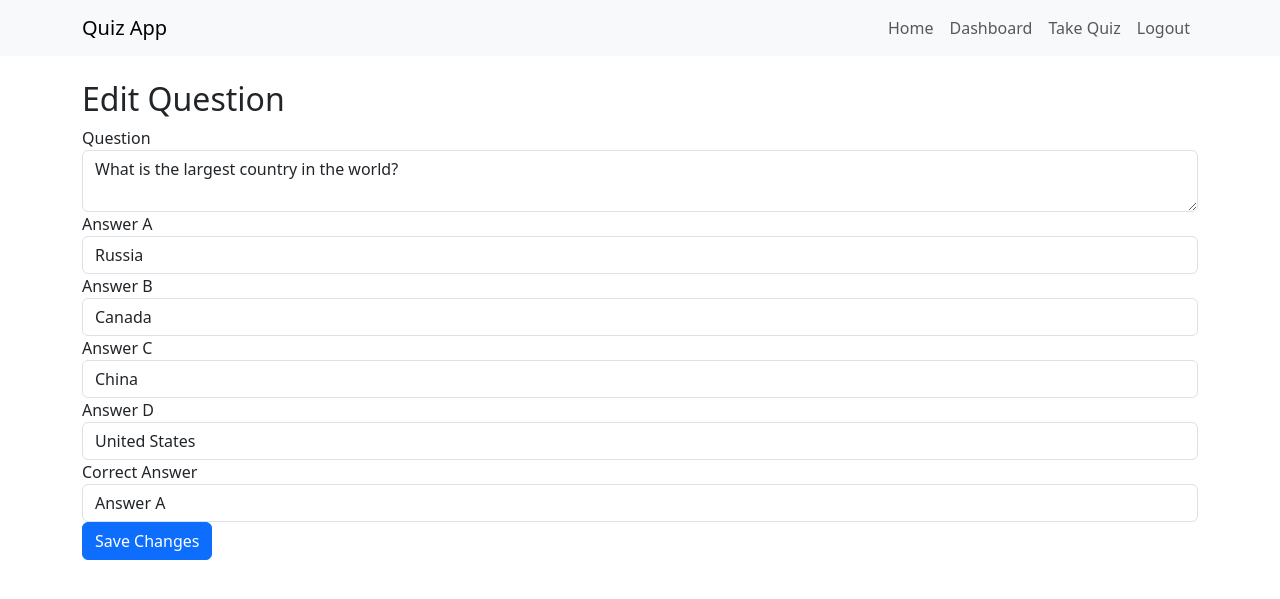
After one commit to F1R3BLAZ3/quiz-app, a Flask app: page /edit_question/1 in a window 1280 px wide. The commit adds this page. Shown: the top 599 px of the page. Run offline with Flask 3, Linux system fonts and the light colour scheme; a user stored in the database is signed in.

Commit message:
Added routes and templates to display, edit and delete questions

```diff
--- a/app/forms.py
+++ b/app/forms.py
@@ -25,4 +25,4 @@ class QuestionForm(FlaskForm):
         ('C', 'Answer C'),
         ('D', 'Answer D')
     ], validators=[DataRequired()])
-    submit = SubmitField('Add Question')
+    submit = SubmitField('Save Question')
--- a/app/routes.py
+++ b/app/routes.py
@@ -143,7 +143,7 @@ def results():
         questions=questions
     )
 
-# Question adding route
+# Add question route
 @main.route('/add_question', methods=['GET', 'POST'])
 def add_question():
     form = QuestionForm()
@@ -163,6 +163,38 @@ def add_question():
 
     return render_template('add_question.html', form=form)
 
+# Display question route
+@main.route('/questions', methods=['GET'])
+@login_required
+def view_questions():
+    questions = QuizQuestion.query.all()
+    return render_template('view_questions.html', questions=questions)
+
+# Delete question route
+@main.route('/delete_question/<int:question_id>', methods=['POST'])
+@login_required
+def delete_question(question_id):
+    question = QuizQuestion.query.get_or_404(question_id)
+    db.session.delete(question)
+    db.session.commit()
+    flash('Question deleted successfully.', 'success')
+    return redirect(url_for('main.view_questions'))
+
+# Edit question route
+@main.route('/edit_question/<int:question_id>', methods=['GET', 'POST'])
+@login_required
+def edit_question(question_id):
+    question = QuizQuestion.query.get_or_404(question_id)  # Fetch the question by ID
+    form = QuestionForm(obj=question)  # Populate form with the existing question data
+
+    if form.validate_on_submit():
+        form.populate_obj(question)  # Update the question object with form data
+        db.session.commit()  # Commit changes to the database
+        flash('Question updated successfully!', 'success')
+        return redirect(url_for('main.view_questions'))  # Redirect to the view questions page
+
+    return render_template('edit_question.html', form=form, question=question)
+
 # Register the blueprint in the application factory
 def register_routes(app):
     app.register_blueprint(main)
--- a/app/templates/dashboard.html
+++ b/app/templates/dashboard.html
@@ -8,6 +8,7 @@
         <p>Welcome, {{ current_user.username }}!</p>
         <a href="{{ url_for('main.quiz') }}" class="btn btn-primary me-2 mt-2">Take a Quiz</a>
         <a href="{{ url_for('main.results') }}" class="btn btn-secondary me-2 mt-2">View Results</a>
-        <a href="{{ url_for('main.add_question') }}" class="btn btn-info mt-2">Add Question</a>
+        <a href="{{ url_for('main.add_question') }}" class="btn btn-info me-2 mt-2">Add Question</a>
+        <a href="{{ url_for('main.view_questions') }}" class="btn btn-warning mt-2">View All Questions</a>
     </div>
 {% endblock %}
--- /dev/null
+++ b/app/templates/edit_question.html
@@ -0,0 +1,37 @@
+{% extends "base.html" %}
+
+{% block title %}Edit Question{% endblock %}
+
+{% block content %}
+    <h2>Edit Question</h2>
+    <form method="POST">
+        {{ form.hidden_tag() }}
+        <div class="form-group">
+            {{ form.question_text.label }}
+            {{ form.question_text(class="form-control") }}
+        </div>
+        <div class="form-group">
+            {{ form.answer_a.label }}
+            {{ form.answer_a(class="form-control") }}
+        </div>
+        <div class="form-group">
+            {{ form.answer_b.label }}
+            {{ form.answer_b(class="form-control") }}
+        </div>
+        <div class="form-group">
+            {{ form.answer_c.label }}
+            {{ form.answer_c(class="form-control") }}
+        </div>
+        <div class="form-group">
+            {{ form.answer_d.label }}
+            {{ form.answer_d(class="form-control") }}
+        </div>
+        <div class="form-group">
+            {{ form.correct_answer.label }}
+            {{ form.correct_answer(class="form-control") }}
+        </div>
+        <div class="form-group">
+            <button type="submit" class="btn btn-primary">Save Changes</button>
+        </div>
+    </form>
+{% endblock %}
```
Also changed, not shown: app/templates/view_questions.html (added, +49 -0 lines), instance/site.db.
